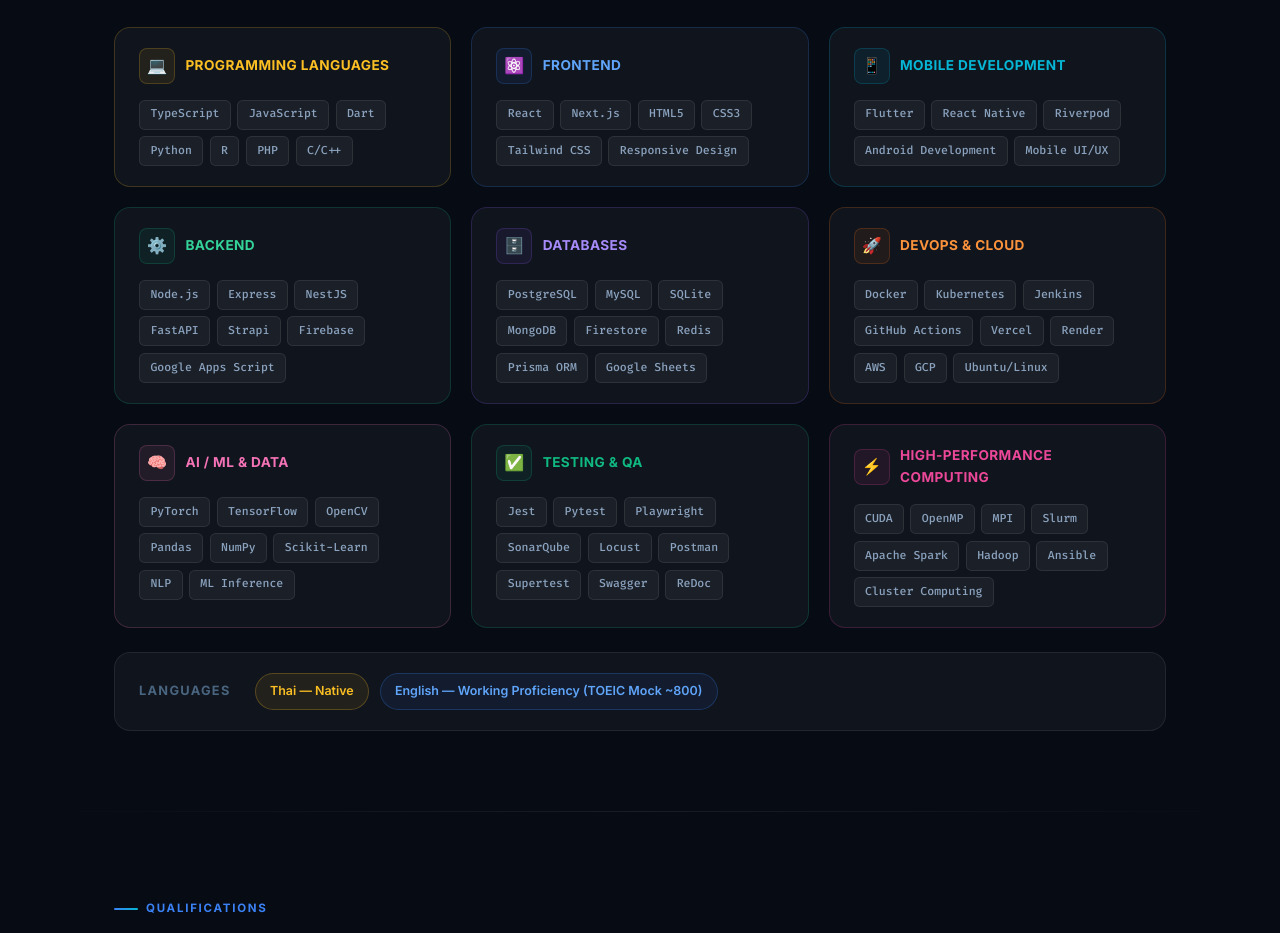
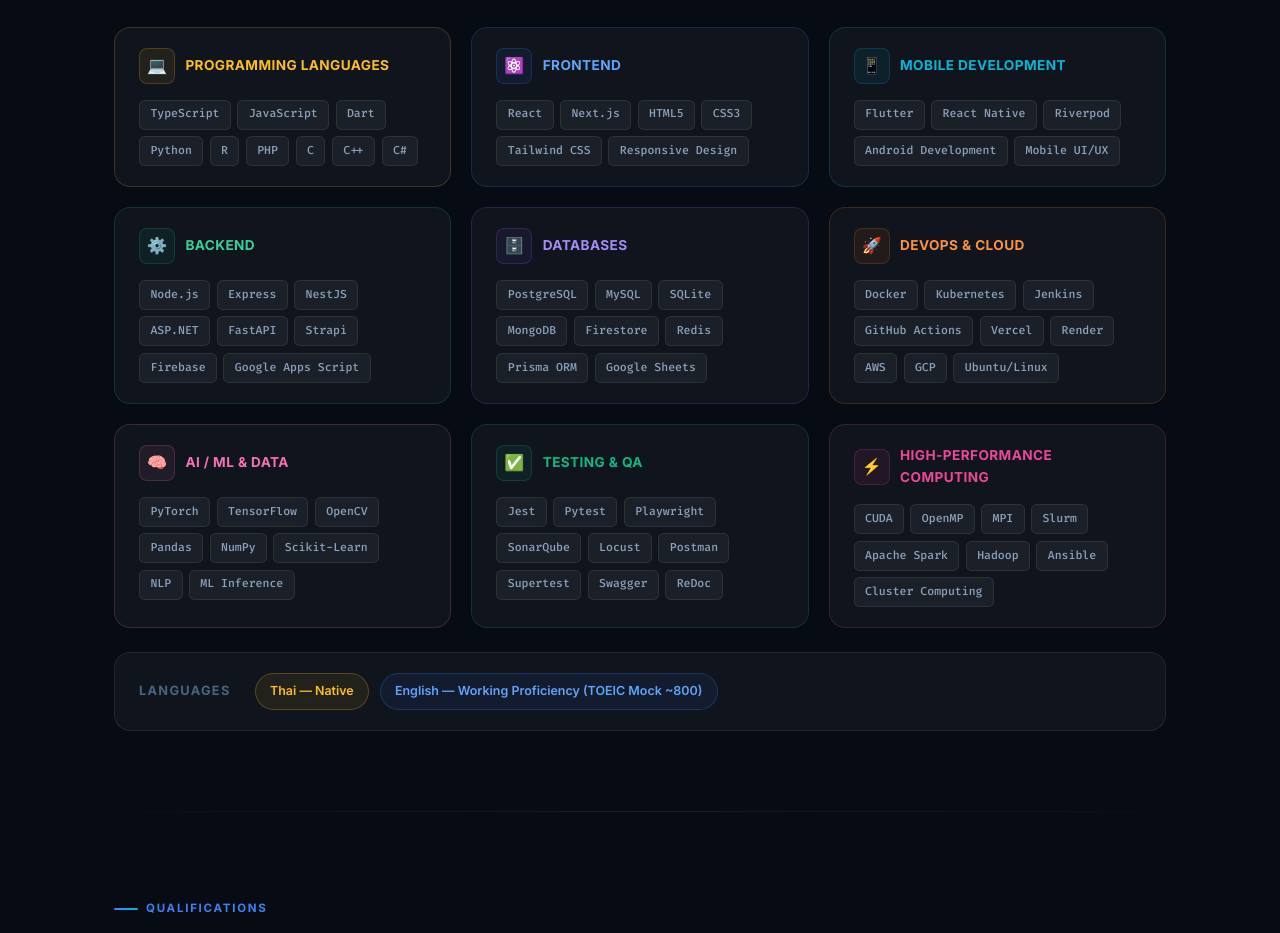
Before and after one commit to koard/Portfolio, a Next.js app: page / in a window 1280 px wide. Shown: the part 3700-4633 px from the top of the page. Built offline with nearby package versions, Linux system fonts and the light colour scheme.

Commit message:
feat: update portfolio skills section

```diff
--- a/app/page.tsx
+++ b/app/page.tsx
@@ -384,7 +384,7 @@ const skillGroups = [
     color: "#fbbf24",
     bg: "rgba(251,191,36,0.08)",
     border: "rgba(251,191,36,0.2)",
-    skills: ["TypeScript", "JavaScript", "Dart", "Python", "R", "PHP", "C/C++"],
+    skills: ["TypeScript", "JavaScript", "Dart", "Python", "R", "PHP", "C", "C++", "C#"],
   },
   {
     icon: "⚛️",
@@ -408,7 +408,7 @@ const skillGroups = [
     color: "#34d399",
     bg: "rgba(16,185,129,0.08)",
     border: "rgba(16,185,129,0.2)",
-    skills: ["Node.js", "Express", "NestJS", "FastAPI", "Strapi", "Firebase", "Google Apps Script"],
+    skills: ["Node.js", "Express", "NestJS", "ASP.NET", "FastAPI", "Strapi", "Firebase", "Google Apps Script"],
   },
   {
     icon: "🗄️",
```
